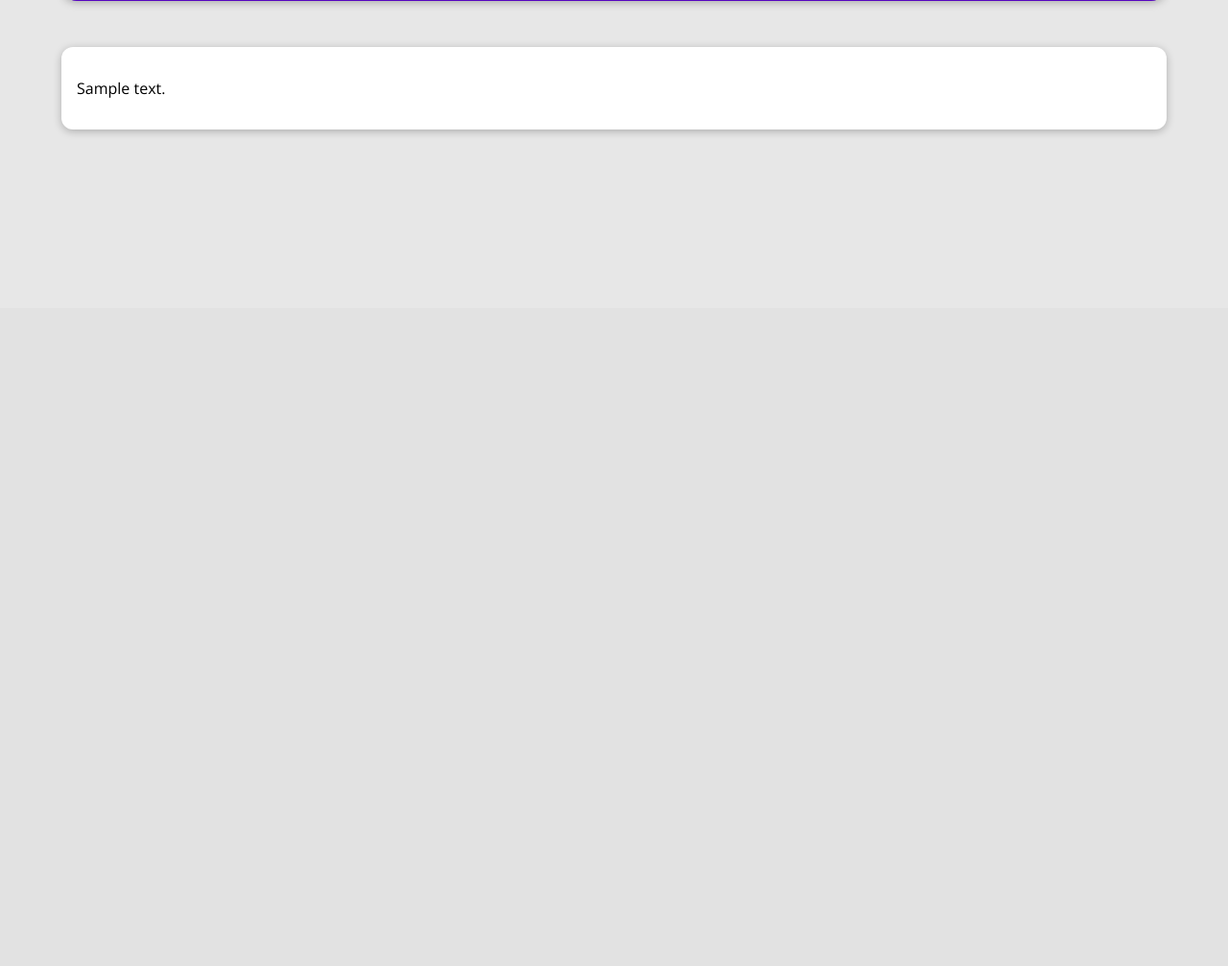
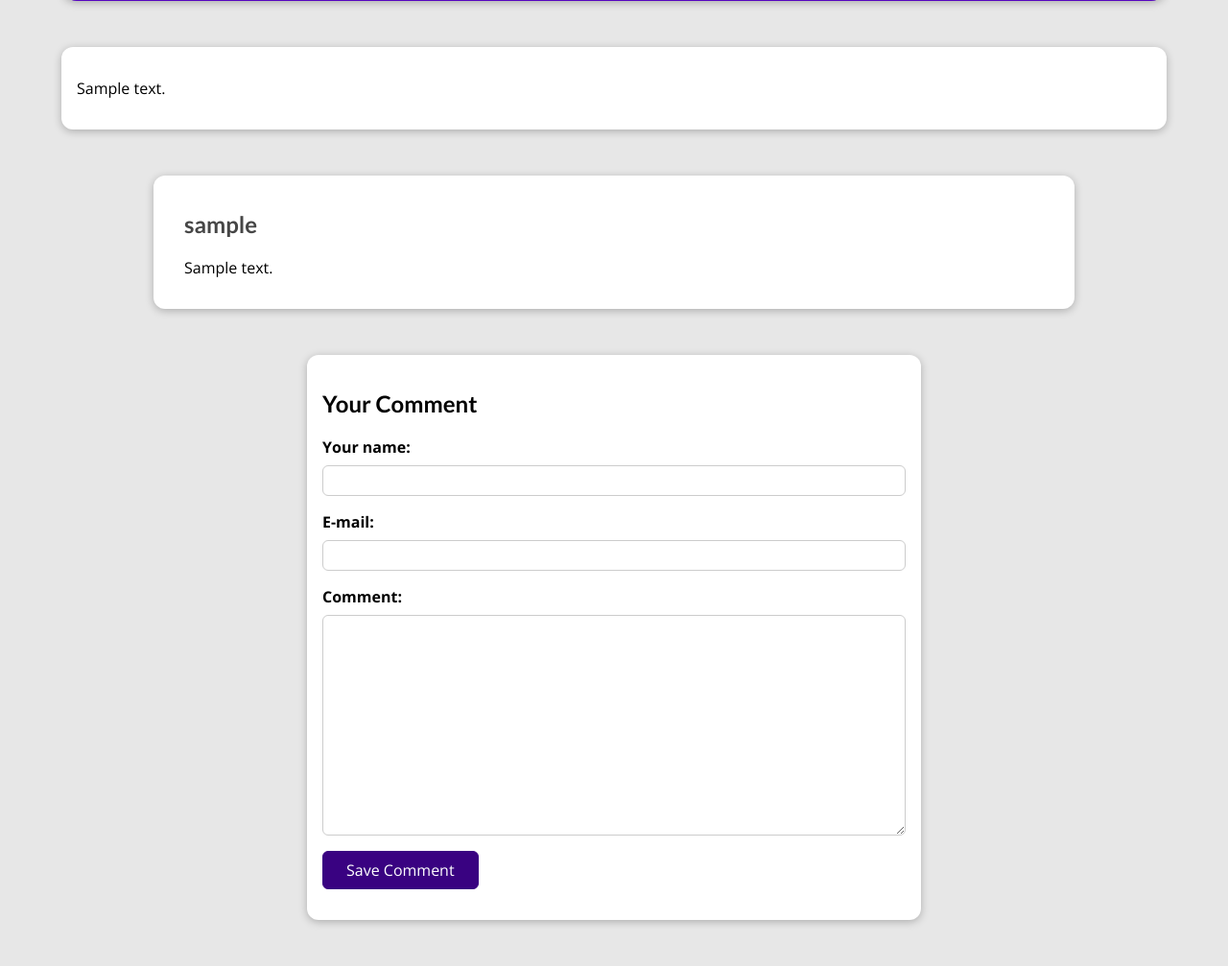
Before and after one commit to paweln1975/mp-django, a Django app: a page that uses templates/blog.html in a window 1280 px wide. Shown: the part 479-1486 px from the top of the page at 96% size. Before the commit the page ends 618 px from the top, so only its background shows below. Run offline with Django 3.2, Linux system fonts and the light colour scheme; tables that the repository leaves empty hold one stand-in row (values such as "Sample post"); grey boxes marked "Sample" are stand-in pictures.

Commit message:
comments started

```diff
--- /dev/null
+++ b/blog/forms.py
@@ -0,0 +1,13 @@
+from django import forms
+from .models import Comment
+
+
+class CommentForm(forms.ModelForm):
+    class Meta:
+        model = Comment
+        exclude = ["post"]
+        labels = {
+            "user_name": "Your name",
+            "user_email": "E-mail",
+            "text": "Comment"
+        }
--- a/blog/models.py
+++ b/blog/models.py
@@ -29,7 +29,7 @@ class Tag(models.Model):
 class Post(models.Model):
     title = models.CharField(max_length=100, null=False)
     excerpt = models.CharField(max_length=200, null=False)
-    image_name = models.CharField(max_length=32, null=False)
+    image = models.ImageField(upload_to="images", null=True)
     post_date = models.DateField(auto_now=True)
     slug = models.SlugField(default="", blank=True, null=False, db_index=True, unique=True)
     author = models.ForeignKey(Author, on_delete=models.SET_NULL, null=True, related_name="posts")
@@ -48,3 +48,10 @@ class Post(models.Model):
 
     def get_absolute_url(self):
         return reverse("post_detail", args=[self.slug])
+
+
+class Comment(models.Model):
+    user_name = models.CharField(max_length=120)
+    user_email = models.EmailField()
+    text = models.TextField(max_length=400)
+    post = models.ForeignKey(Post, on_delete=models.CASCADE, related_name="comments")
--- a/blog/static/blog/post-detail.css
+++ b/blog/static/blog/post-detail.css
@@ -60,6 +60,25 @@ body {
   font-weight: bold;
 }
 
+#read-later {
+  margin: 2rem 0;
+}
+
+#read-later button {
+  background-color: transparent;
+  border: 1px solid white;
+  padding: 0.5rem 2rem;
+  font: inherit;
+  color: white;
+  cursor: pointer;
+}
+
+#read-later button:hover,
+#read-later button:active {
+  background-color: white;
+  color: #390281;
+}
+
 main {
   width: 90%;
   max-width: 90rem;
@@ -76,3 +95,113 @@ main {
   padding: 0.5rem 1rem;
   border-radius: 8px;
 }
+
+#comment-form {
+  margin: 3rem auto;
+  width: 90%;
+  max-width: 40rem;
+  border-radius: 12px;
+  background-color: white;
+  box-shadow: 0 2px 8px rgba(0, 0, 0, 0.25);
+  padding: 1rem;
+}
+
+#comment-form button {
+  font: inherit;
+  background-color: #390281;
+  color: white;
+  border: 1px solid #390281;
+  padding: 0.5rem 1.5rem;
+  border-radius: 6px;
+  cursor: pointer;
+}
+
+#comment-form button:hover,
+#comment-form button:active {
+  background-color: #4f0ba7;
+  border-color: #4f0ba7;
+}
+
+.form-control {
+  margin-bottom: 1rem;
+}
+
+.form-control label {
+  font-weight: bold;
+  margin-bottom: 0.5rem;
+  display: block;
+}
+
+.form-control input,
+.form-control textarea {
+  display: block;
+  width: 100%;
+  font: inherit;
+  padding: 0.25rem;
+  border-radius: 6px;
+  border: 1px solid #ccc;
+}
+
+.errorlist {
+  list-style: none;
+  margin: 0.5rem 0;
+  padding: 0;
+  color: #d6000b;
+}
+
+.invalid label {
+  color: #d6000b;
+}
+
+.invalid input,
+.invalid textarea {
+  border-color: #d6000b;
+  background-color: #ffe6e7;
+}
+
+#alert {
+  margin: 8rem auto 3rem auto;
+  border: 1px solid #d6000b;
+  background-color: #ffe6e7;
+  padding: 1rem;
+  width: 90%;
+  max-width: 40rem;
+}
+
+#alert a {
+  text-decoration: none;
+  border: 1px solid #d6000b;
+  background-color: #d6000b;
+  color: white;
+  padding: 0.25rem 1.5rem;
+  border-radius: 6px;
+}
+
+#comments {
+  margin: 3rem auto;
+  width: 90%;
+  max-width: 60rem;
+  border-radius: 12px;
+  background-color: white;
+  box-shadow: 0 2px 8px rgba(0, 0, 0, 0.25);
+  padding: 1rem 2rem;
+}
+
+#comments ul {
+  list-style: none;
+  margin: 0;
+  padding: 0;
+}
+
+#comments li {
+  margin-bottom: 1rem;
+  border-bottom: 2px solid #ccc;
+}
+
+#comments li:last-of-type {
+  border-bottom: none;
+}
+
+#comments h2 {
+  color: #464646;
+}
--- a/blog/templates/blog/includes/post.html
+++ b/blog/templates/blog/includes/post.html
@@ -1,14 +1,11 @@
-{% load static %}
-
 <li>
     <article class="post">
         <a href="{% url 'post-detail-page' post.slug  %}">
-            <img src="{% static 'blog/images/'|add:post.image_name %}" alt="{{ post.title }}" />
+            <img src="{{ post.image.url }}" alt="{{ post.title }}" />
             <div class="post__content">
                 <h3>{{ post.title }}</h3>
                 <p>{{ post.excerpt }}</p>
             </div>
         </a>
     </article>
-
 </li>
--- a/blog/templates/blog/post-detail.html
+++ b/blog/templates/blog/post-detail.html
@@ -11,6 +11,17 @@
 {% endblock %}
 
 {% block content %}
+{% if comment_form.errors %}
+<div id="alert">
+    <h2>
+        Saving the comment failed!
+    </h2>
+    <p>
+        Please check the comment form and fix your errors!
+    </p>
+    <a href="#comment-form">Fix it</a>
+</div>
+{%endif %}
 <section id="summary">
     <h2>
         {{ post.title }}
@@ -24,15 +35,41 @@
         {% endfor %}
     </div>
     <article>
-        <img src="{% static 'blog/images/'|add:post.image_name %}" alt="{{ post.title }}" />
+        <img src="{{ post.image.url }}" alt="{{ post.title }}" />
         <address>By <a href="mailto:{{ post.author.e_mail }}">{{ post.author }}</a></address>
         <div>Last updated on <time>{{ post.post_date|date:"Y M d"}}</time>
         </div>
     </article>
 </section>
+
+
 <main>
     <p>
         {{ post.content|linebreaks }}
     </p>
 </main>
+<section id="comments">
+    <ul>
+        {% for comment in comments %}
+        <li>
+            <h2>{{ comment.user_name }}</h2>
+            <p>{{ comment.text|linebreaks }}</p>
+        </li>
+        {% endfor %}
+    </ul>
+</section>
+<section id="comment-form">
+    <h2>Your Comment</h2>
+    <form action="{% url 'post-detail-page' post.slug %}" method="POST">
+        {% csrf_token %}
+        {% for field in comment_form %}
+        <div class="form-control {% if field.errors %} invalid {% endif %}">
+            {{ field.label_tag }}
+            {{ field }}
+            {{ field.errors }}
+        </div>
+        {% endfor %}
+        <button>Save Comment</button>
+    </form>
+</section>
 {% endblock%}
--- a/blog/urls.py
+++ b/blog/urls.py
@@ -2,7 +2,8 @@ from django.urls import path
 from . import views
 
 urlpatterns = [
-    path("", views.index, name="starting-page"),
-    path("posts/", views.posts, name="posts-page"),
-    path("posts/<slug:slug>", views.post_detail, name="post-detail-page")
+    # path("", views.index, name="starting-page"),
+    path("", views.StartingPostListView.as_view(), name="blog-starting-page"),
+    path("posts/", views.AllPostListView.as_view(), name="posts-page"),
+    path("posts/<slug:slug>", views.PostDetailView.as_view(), name="post-detail-page")
 ]
--- a/blog/views.py
+++ b/blog/views.py
@@ -1,28 +1,66 @@
+from .models import Post
+from .forms import CommentForm
+from django.views.generic import ListView
+from django.views import View
 from django.shortcuts import render, get_object_or_404
-from .models import Post
-
+from django.http import HttpResponseRedirect
+from django.urls import reverse
 
 def get_date(post):
     return post["date"]
 
 
-def index(request):
-    last_3_posts = Post.objects.all().order_by("-post_date")[:3]
-    return render(request, "blog/index.html", {
-        "posts": last_3_posts
-    })
+class StartingPostListView(ListView):
+    model = Post
+    context_object_name = "posts"
+    template_name = "blog/index.html"
+
+    def get_queryset(self):
+        base_query = super().get_queryset()
+        data = base_query.order_by("-post_date")[:3]
+        return data
 
 
-def posts(request):
-    all_posts = Post.objects.all().order_by("-post_date")
-    return render(request, "blog/all-posts.html", {
-        "posts": all_posts
-    })
+class AllPostListView(ListView):
+    model = Post
+    context_object_name = "posts"
+    template_name = "blog/all-posts.html"
+
+    def get_queryset(self):
+        base_query = super().get_queryset()
+        data = base_query.order_by("-post_date")
+        return data
 
 
-def post_detail(request, slug):
-    found_post = get_object_or_404(Post, slug=slug)
-    return render(request, "blog/post-detail.html", {
-        "post": found_post,
-        "tags": found_post.tags.all()
-    })
+class PostDetailView(View):
+    template_name = "blog/post-detail.html"
+    model = Post
+    context_object_name = "post"
+
+    def get(self, request, slug):
+        post = get_object_or_404(Post, slug=slug)
+        context = {
+            self.context_object_name: post,
+            "tags": post.tags.all(),
+            "comment_form": CommentForm(),
+            "comments": post.comments.all()
+        }
+        return render(request, self.template_name, context)
+
+    def post(self, request, slug):
+        comment_form = CommentForm(request.POST)
+        post = get_object_or_404(Post, slug=slug)
+
+        if comment_form.is_valid():
+            comment = comment_form.save(commit=False)
+            comment.post = post
+            comment.save()
+            return HttpResponseRedirect(reverse("post-detail-page", args=[slug]))
+
+        context = {
+            self.context_object_name: post,
+            "tags": post.tags.all(),
+            "comment_form": comment_form,
+            "comments": post.comments.all()
+        }
+        return render(request, self.template_name, context)
--- a/templates/blog.html
+++ b/templates/blog.html
@@ -10,7 +10,7 @@
 <body>
 <header id="main-navigation">
     <h1>
-        <a href="{% url 'starting-page'%}">My Blog</a>
+        <a href="{% url 'blog-starting-page' %}">My Blog</a>
     </h1>
     <nav>
         <a href="{% url 'posts-page'%}">All Posts</a>
```
Also changed, not shown: blog/static/blog/images/mountains.jpg (deleted), blog/static/blog/images/woods.jpg (deleted).
